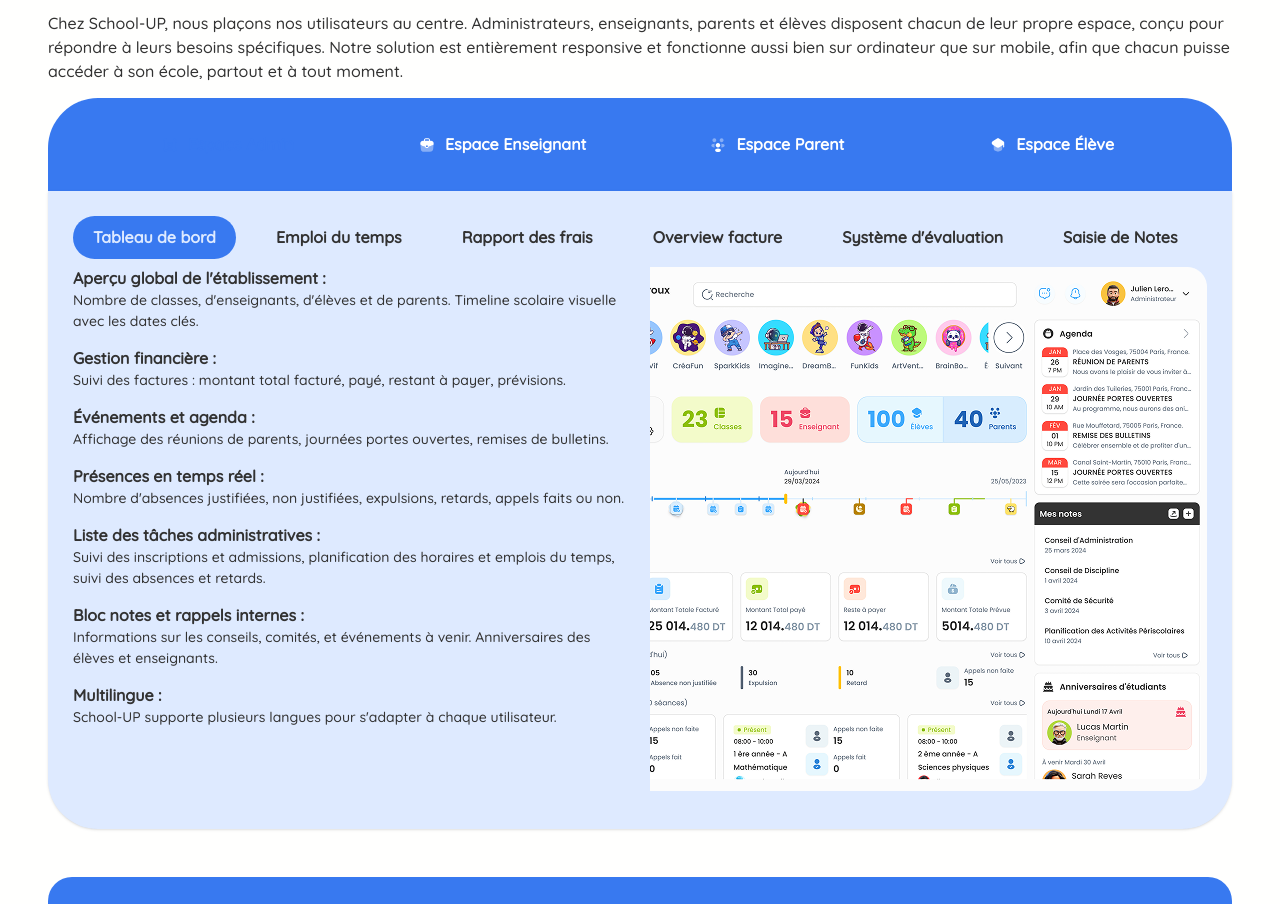
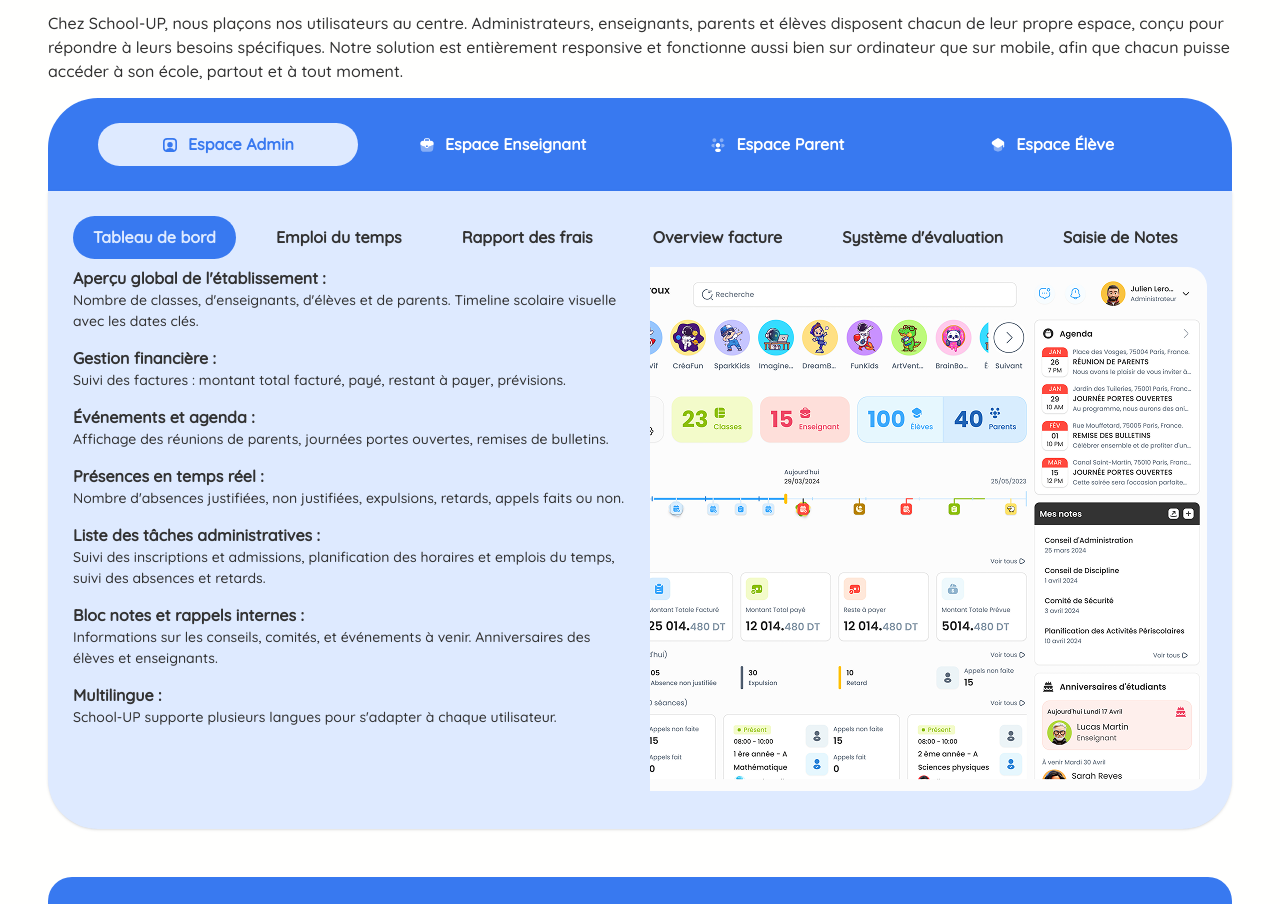
Before and after one commit to GldzzPro/schoolup-landing-page, a React (Vite) app: page / in a window 1280 px wide. Shown: the part 2293-3197 px from the top of the page. Built offline with nearby package versions, Linux system fonts and the light colour scheme.

Commit message:
fix: update active main tab styles to use secondary background class

```diff
--- a/src/screens/LandingPage/sections/SectionComponentNodeSubsection/SectionComponentNodeSubsection.tsx
+++ b/src/screens/LandingPage/sections/SectionComponentNodeSubsection/SectionComponentNodeSubsection.tsx
@@ -76,7 +76,7 @@
                   onClick={() => handleMainTabChange(tab.id)}
                   className={`flex flex-col md:flex-row items-center justify-center gap-15 md:gap-2.5 px-2 md:px-5 py-2 md:py-2.5 relative flex-1 grow rounded-[20px] md:rounded-[50px] h-auto text-xs md:text-sm ${
                     activeMainTab === tab.id
-                      ? `${tab.lightBgClass} ${tab.primaryTextClass}`
+                      ? `${tab.secondaryBgClass} ${tab.primaryTextClass}`
                       : "bg-transparent text-white hover:bg-[#FFF]"
                   }`}
                   variant="ghost"
@@ -84,7 +84,7 @@
                   <div
                     className={`h-[16px] w-auto  bg-transparent ${
                       activeMainTab === tab.id
-                        ? `${tab.lightBgClass} ${tab.primaryTextClass} `
+                        ? `${tab.secondaryBgClass} ${tab.primaryTextClass} `
                         : ""
                     }`}
                   >
```
